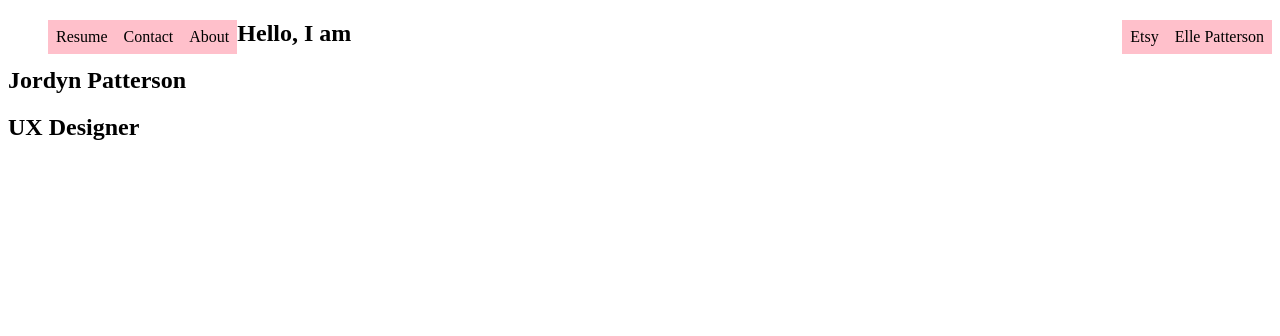
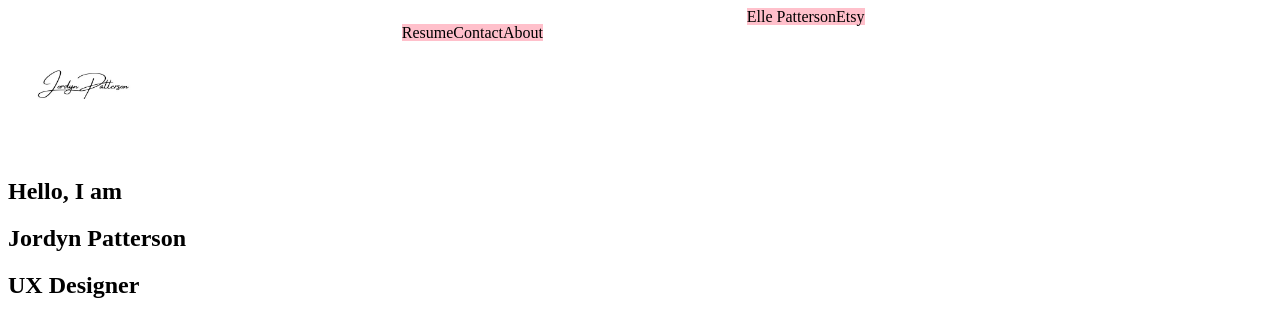
Before and after one commit to pattersonj5081/UX_UI_HW_17, a plain HTML site: page index.html in a window 1280 px wide. Drawn offline with Linux system fonts and the light colour scheme.

Commit message:
4/24
Pushing for K8 to look at code

```diff
--- a/CSS/style.css
+++ b/CSS/style.css
@@ -1,22 +1,34 @@
+header{
+display: grid;
+grid-template-columns: 1fr,1fr,1fr,1fr;
+grid-template-rows: 1fr;
+grid-template-areas:"logo left . Right";}
+.logo
+{display: flex;
+justify-content: flex-start;
+grid-area:"logo";}
+ul
+{display:flex;}
 #leftTopNav
+{display: flex;
+}
 li
-{display:inline;
-float:left;;
-justify-content: left;
-padding-top: 0%;
+{
+justify-conte ;
+ grid-area: left;
+list-style: none;
 }
-a{display: block;
-padding:8px ;
+a{
 background-color: pink;}
 #rightTopNav
+{display: flex;
+}
 li
-{display: inline;
-float: right;
-justify-content: right;
+{
+justify-content:flex-end;
+grid-area:right;
+list-style: none;
 }
 a
-{
-display: block;
-padding: 8px;
-background-color: pink;
+{background-color: pink;
 }
--- a/index.html
+++ b/index.html
@@ -7,10 +7,13 @@
     <title>Document</title>
 </head>
 <body>
-    <div>
+  <div>
         <header>
+           <div class="logo">
+            <img src="images/Logo.jpg" alt="logo"
+            height="150px">
+           </div>
            <div id="leftTopNav">
-
            <ul>
                <li><a >Resume</a></li>
                <li><a >Contact</a></li>
```
